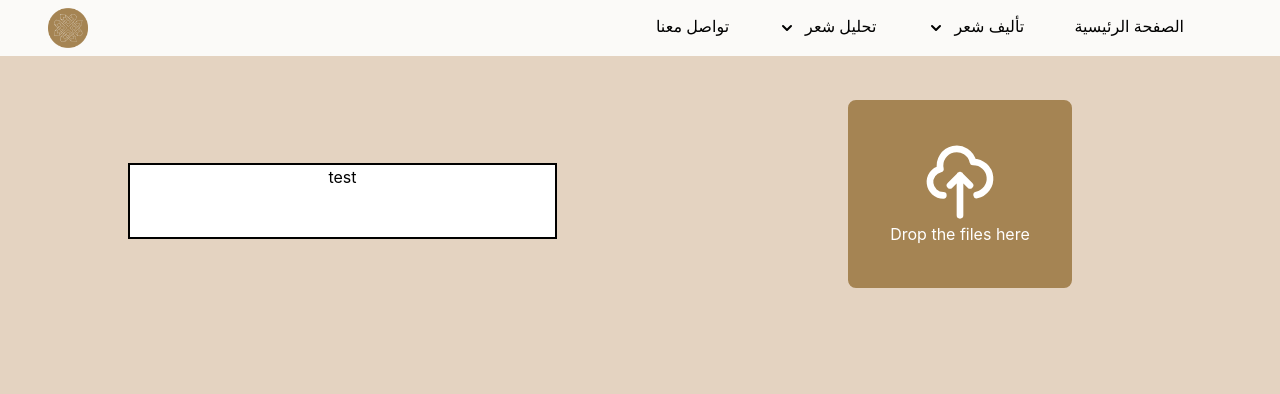
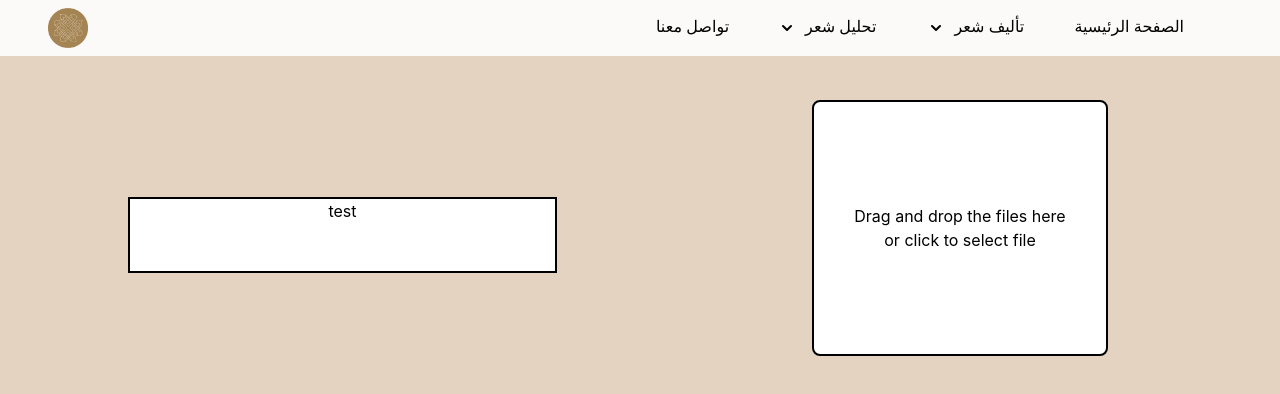
Before and after one commit to wadjih-bencheikh18/arabicthon-front, a React (Create React App) app: page /analyse in a window 1280 px wide. Shown: the top 394 px of the page. Built offline with nearby package versions, Linux system fonts and the light colour scheme.

Commit message:
add function

```diff
--- a/src/components/Functional/GenImage.jsx
+++ b/src/components/Functional/GenImage.jsx
@@ -12,7 +12,7 @@ export default function GenImage() {
       }
     });
   }, []);
-  const { getRootProps, getInputProps } = useDropzone({
+  const { getRootProps, getInputProps, isDragActive } = useDropzone({
     onDrop,
   });
 
@@ -25,14 +25,28 @@ export default function GenImage() {
         <section className="container">
           <div {...getRootProps()}>
             <input {...getInputProps()} />
+            <div className="relative min-w-64">
               {image ? (
-              <img alt="input" src={image} />
+                <img className="rounded-lg max-h-96" alt="input" src={image} />
               ) : (
-              <div className="p-10  border-2 text-white rounded-lg bg-[#A58453] border-[#A58453] flex flex-col justify-center">
+                <div className="p-10 h-64 w-76 border-2 text-black rounded-lg bg-white border-black flex flex-col justify-center">
+                  {!isDragActive && (
+                    <p>
+                      Drag and drop the files here <br />
+                      or click to select file
+                    </p>
+                  )}
+                </div>
+              )}
+              {isDragActive && (
+                <>
+                  <div className="absolute top-0 bottom-0 left-0 right-0 p-10  border-2 text-white rounded-lg bg-[rgba(0,0,0,0.3)]  flex flex-col justify-center">
                     <CloudUploadIcon className="w-20 m-auto " />
                     <p>Drop the files here</p>
                   </div>
+                </>
               )}
+            </div>
           </div>
         </section>
       </div>
```
Lines whose indentation alone changed are shown as unchanged.
